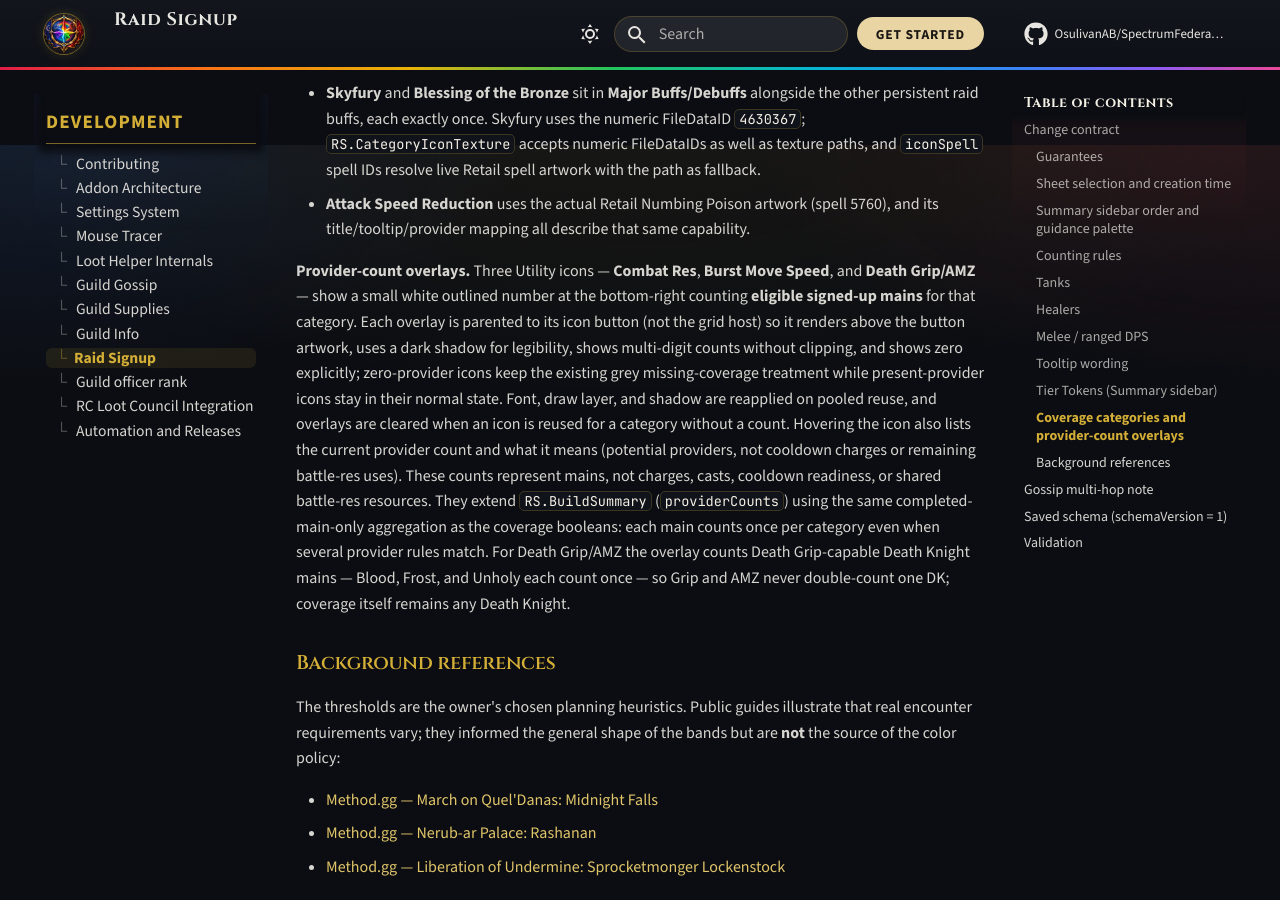
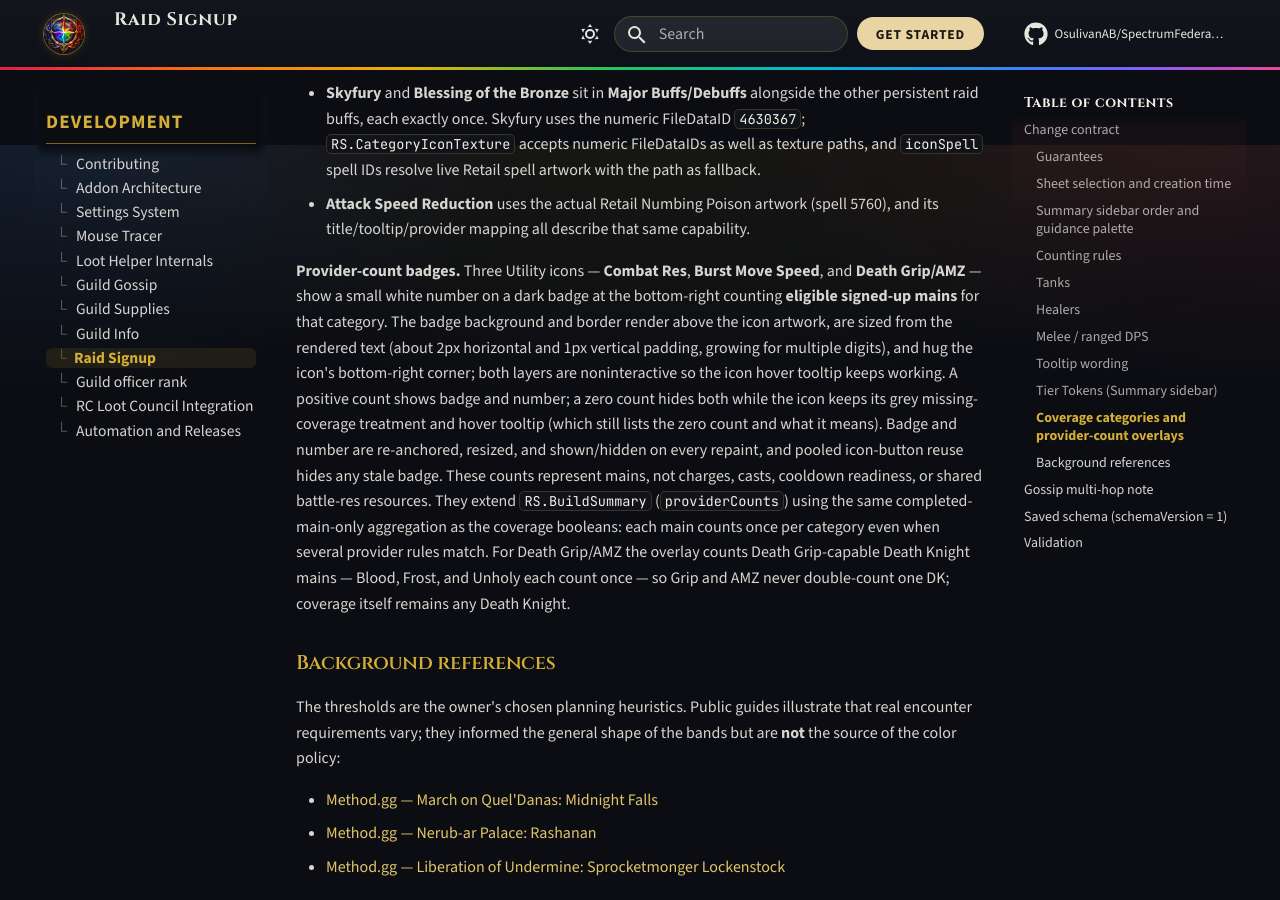
Before and after one commit to OsulivanAB/SpectrumFederation, an MkDocs documentation site: the page built from docs/development/raid-signup/index.md, in a window 1280 px wide and 900 px high, scrolled down 6155 px. Built offline with MkDocs 1.6.1 and Material for MkDocs 9.7.7, drawn with Linux system fonts in a browser that asks for light colours; comment, search, counter and statistics services are not loaded.

Commit message:
Raid Signup: Devotion Aura for all paladin specs, provider-count badges with zero-hide (#404)
Co-Authored-By: Devin AI <158243242+devin-ai-integration[bot]@users.noreply.github.com>

```diff
--- a/docs/development/raid-signup/index.md
+++ b/docs/development/raid-signup/index.md
@@ -173,7 +173,7 @@ Coverage categories are planned-capability booleans derived from completed main
 - **Skyfury** and **Blessing of the Bronze** sit in **Major Buffs/Debuffs** alongside the other persistent raid buffs, each exactly once. Skyfury uses the numeric FileDataID `4630367`; `RS.CategoryIconTexture` accepts numeric FileDataIDs as well as texture paths, and `iconSpell` spell IDs resolve live Retail spell artwork with the path as fallback.
 - **Attack Speed Reduction** uses the actual Retail Numbing Poison artwork (spell 5760), and its title/tooltip/provider mapping all describe that same capability.
 
-**Provider-count overlays.** Three Utility icons — **Combat Res**, **Burst Move Speed**, and **Death Grip/AMZ** — show a small white outlined number at the bottom-right counting **eligible signed-up mains** for that category. Each overlay is parented to its icon button (not the grid host) so it renders above the button artwork, uses a dark shadow for legibility, shows multi-digit counts without clipping, and shows zero explicitly; zero-provider icons keep the existing grey missing-coverage treatment while present-provider icons stay in their normal state. Font, draw layer, and shadow are reapplied on pooled reuse, and overlays are cleared when an icon is reused for a category without a count. Hovering the icon also lists the current provider count and what it means (potential providers, not cooldown charges or remaining battle-res uses). These counts represent mains, not charges, casts, cooldown readiness, or shared battle-res resources. They extend `RS.BuildSummary` (`providerCounts`) using the same completed-main-only aggregation as the coverage booleans: each main counts once per category even when several provider rules match. For Death Grip/AMZ the overlay counts Death Grip-capable Death Knight mains — Blood, Frost, and Unholy each count once — so Grip and AMZ never double-count one DK; coverage itself remains any Death Knight.
+**Provider-count badges.** Three Utility icons — **Combat Res**, **Burst Move Speed**, and **Death Grip/AMZ** — show a small white number on a dark badge at the bottom-right counting **eligible signed-up mains** for that category. The badge background and border render above the icon artwork, are sized from the rendered text (about 2px horizontal and 1px vertical padding, growing for multiple digits), and hug the icon's bottom-right corner; both layers are noninteractive so the icon hover tooltip keeps working. A positive count shows badge and number; a zero count hides both while the icon keeps its grey missing-coverage treatment and hover tooltip (which still lists the zero count and what it means). Badge and number are re-anchored, resized, and shown/hidden on every repaint, and pooled icon-button reuse hides any stale badge. These counts represent mains, not charges, casts, cooldown readiness, or shared battle-res resources. They extend `RS.BuildSummary` (`providerCounts`) using the same completed-main-only aggregation as the coverage booleans: each main counts once per category even when several provider rules match. For Death Grip/AMZ the overlay counts Death Grip-capable Death Knight mains — Blood, Frost, and Unholy each count once — so Grip and AMZ never double-count one DK; coverage itself remains any Death Knight.
 
 ### Background references
 
```
Also changed, not shown: 4 other files.
